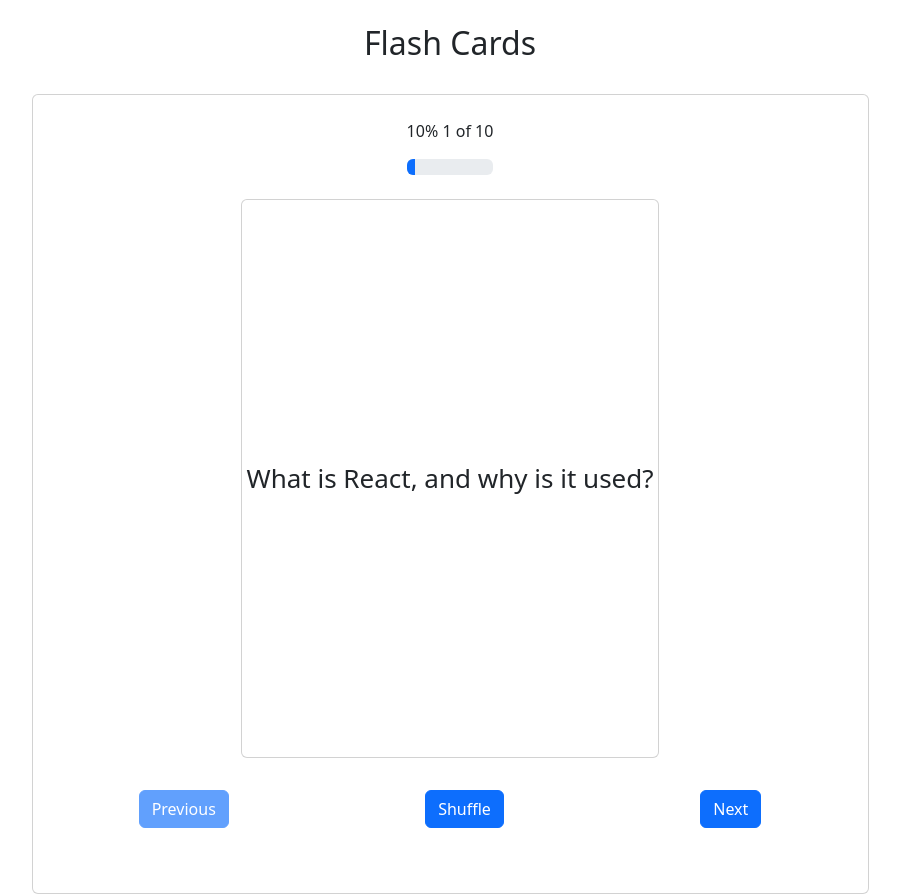
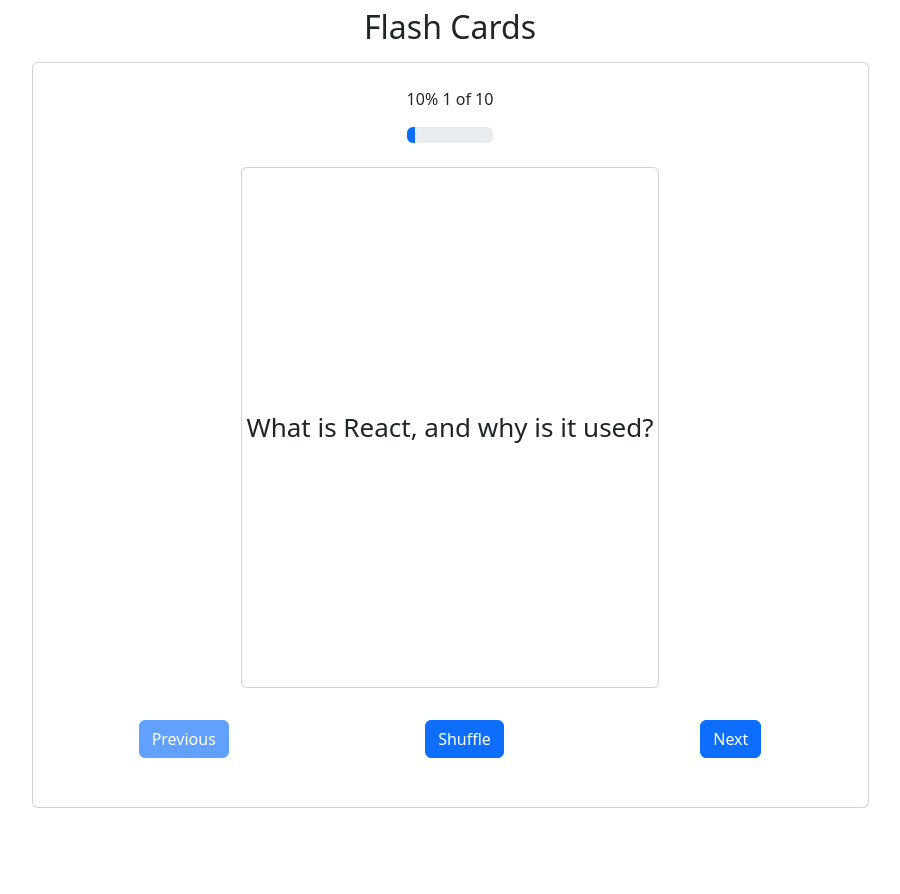
Before and after one commit to josemaia2002/FlashCard, a React (Vite) app: page / in a window 1280 px wide. Shown: the whole page, without its empty margins (190-1090 px from the left). After the commit the page ends 808 px from the top, so only its background shows below. Built offline with nearby package versions, Linux system fonts and the light colour scheme.

Commit message:
style: Fixed the AnswerableFlashCards component heights

```diff
--- a/src/components/AnswerableFlashCards.jsx
+++ b/src/components/AnswerableFlashCards.jsx
@@ -100,9 +100,9 @@ function AnswerableFlashCards ( {originalFlashCards} ) {
     }
 
     return(
-        <div className="container d-flex flex-column align-items-center mt-4">
+        <div className="vh-100 container d-flex flex-column align-items-center mt-2">
             <h2>Flash Cards</h2>
-            <div className="vh-100 card d-flex align-items-center justify-content-start mt-4 flashcards-container">
+            <div className="h-100 card d-flex align-items-center justify-content-start mt-2 flashcards-container">
                 <ProgressBar currentIndex={currentIndex} totalFlashCards={flashCards.length}/>
                 <FlashCard currentIndex={currentIndex} flashCards={flashCards} showAnswer={showAnswer} toggleAnswer={toggleAnswer}/>
                 <NavBar currentIndex={currentIndex} previousCard={previousCard} nextCard={nextCard} shuffleCards={shuffleCards} totalFlashCards={flashCards.length}/>
```
